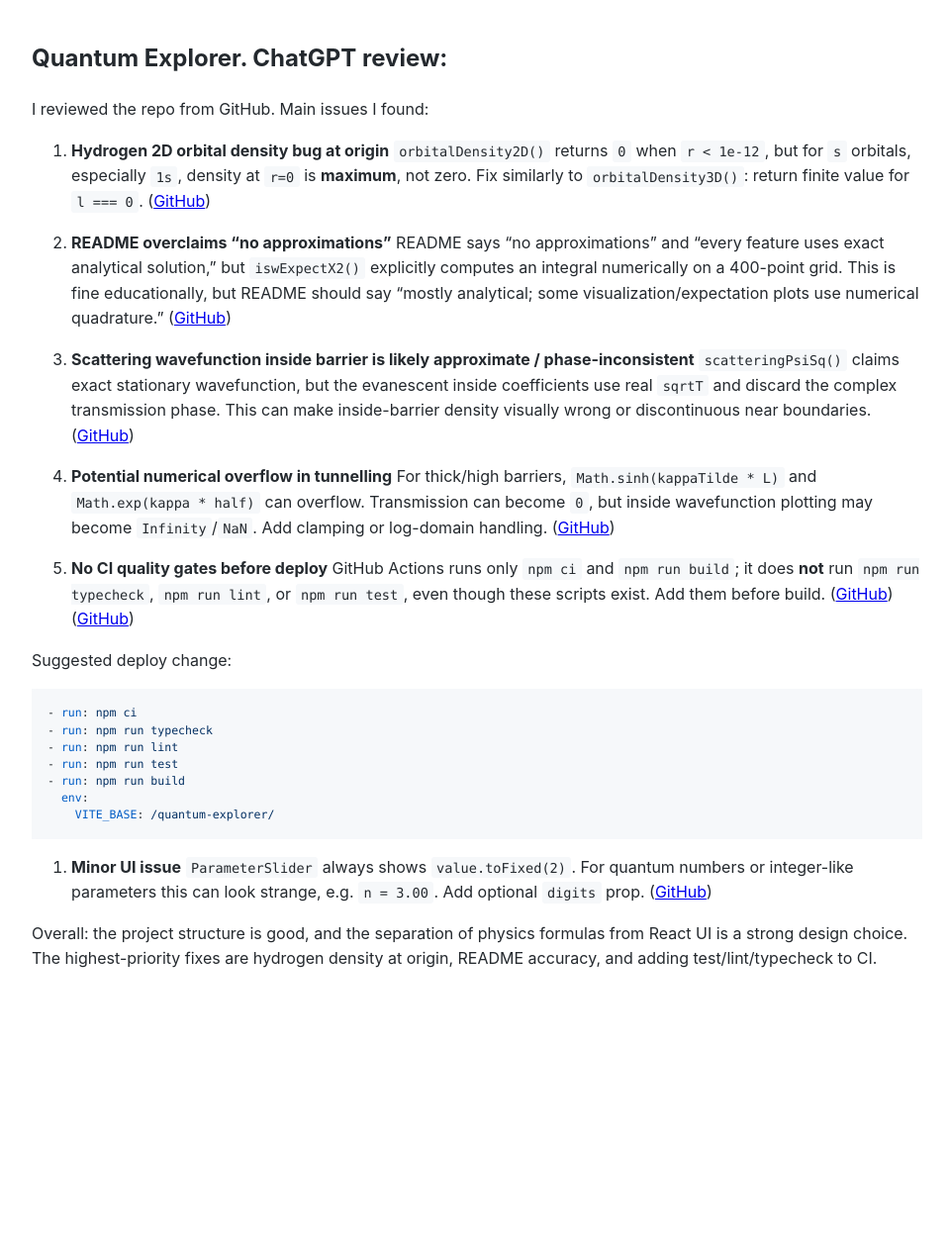
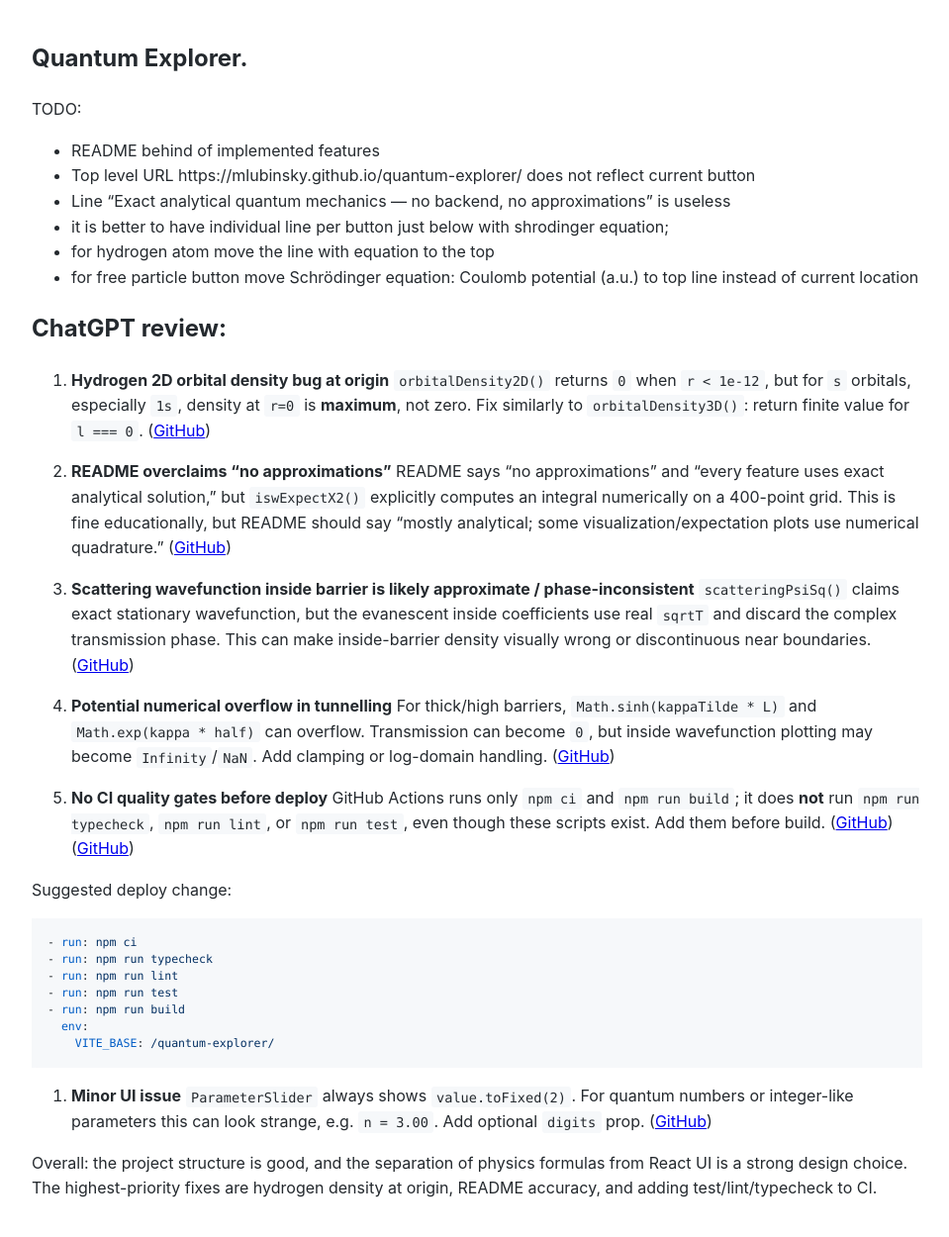
Before and after one commit to Michael-Lubinsky/michael-lubinsky.github.com, a Jekyll site: the page built from physics/quantum-explorer.md, in a window 1280 px wide. Shown: the whole page at 99% size, without its empty margins (158-1117 px from the left). Built offline with Jekyll 4.4.1, drawn with Linux system fonts in a browser that asks for light colours; our own code applies the rules of GitHub Pages for plain Markdown files; before the commit the page ends 1018 px from its top, so only the background shows below that.

Commit message:
Update quantum-explorer.md

```diff
--- a/physics/quantum-explorer.md
+++ b/physics/quantum-explorer.md
@@ -1,5 +1,17 @@
-## Quantum Explorer. ChatGPT review:
-I reviewed the repo from GitHub. Main issues I found:
+## Quantum Explorer.
+TODO:
+  - README behind of implemented features
+  - Top level URL https://mlubinsky.github.io/quantum-explorer/ does not reflect current button
+  - Line "Exact analytical quantum mechanics — no backend, no approximations" is useless
+  -  it is better to have individual line per button just below with shrodinger equation;
+  -  for hydrogen atom move the line with equation to the top
+ -   for free particle button move Schrödinger equation:
+Coulomb potential (a.u.)  to top line instead of current location
+
+
+
+## ChatGPT review:
+
 
 1. **Hydrogen 2D orbital density bug at origin**
    `orbitalDensity2D()` returns `0` when `r < 1e-12`, but for `s` orbitals, especially `1s`, density at `r=0` is **maximum**, not zero. Fix similarly to `orbitalDensity3D()`: return finite value for `l === 0`. ([GitHub][1])
```
